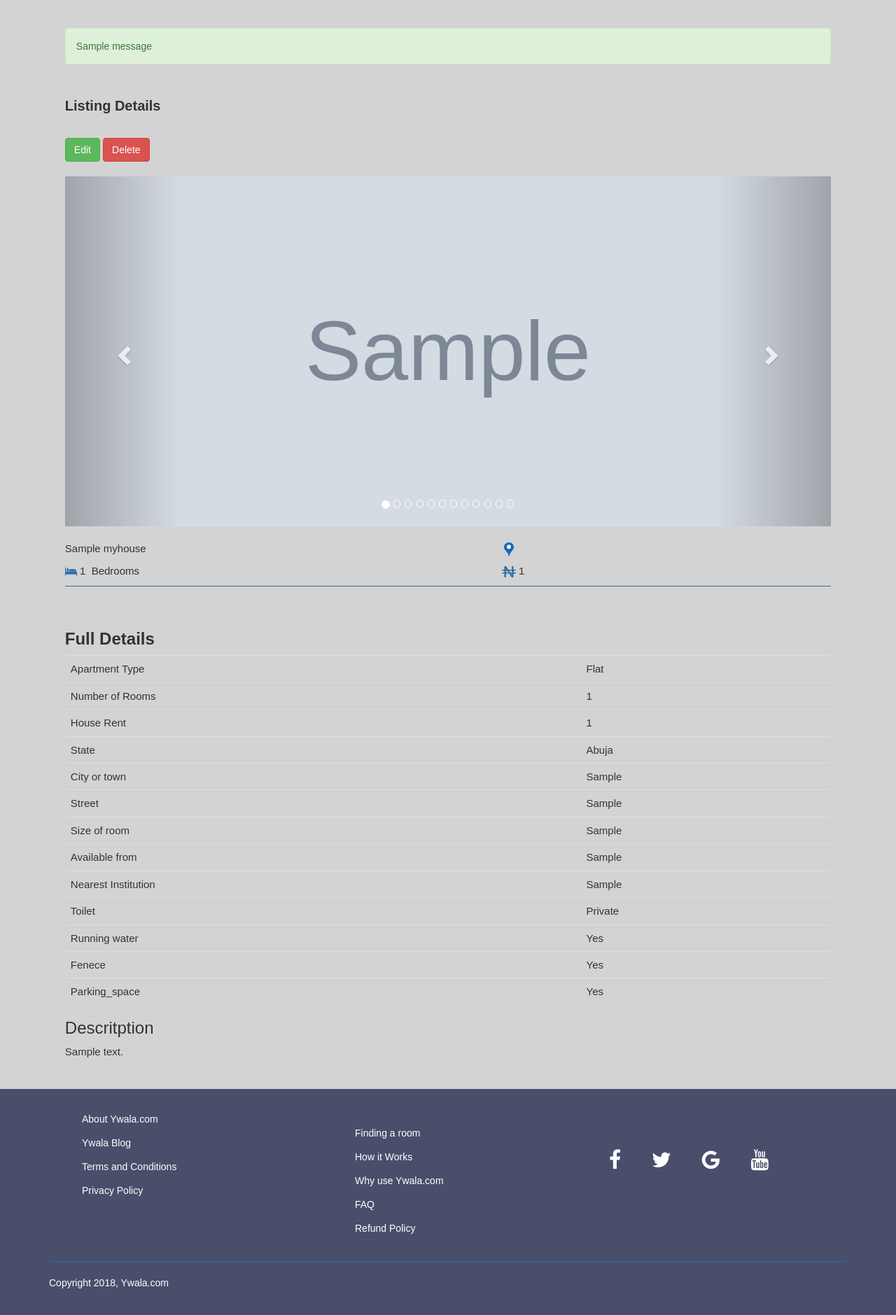
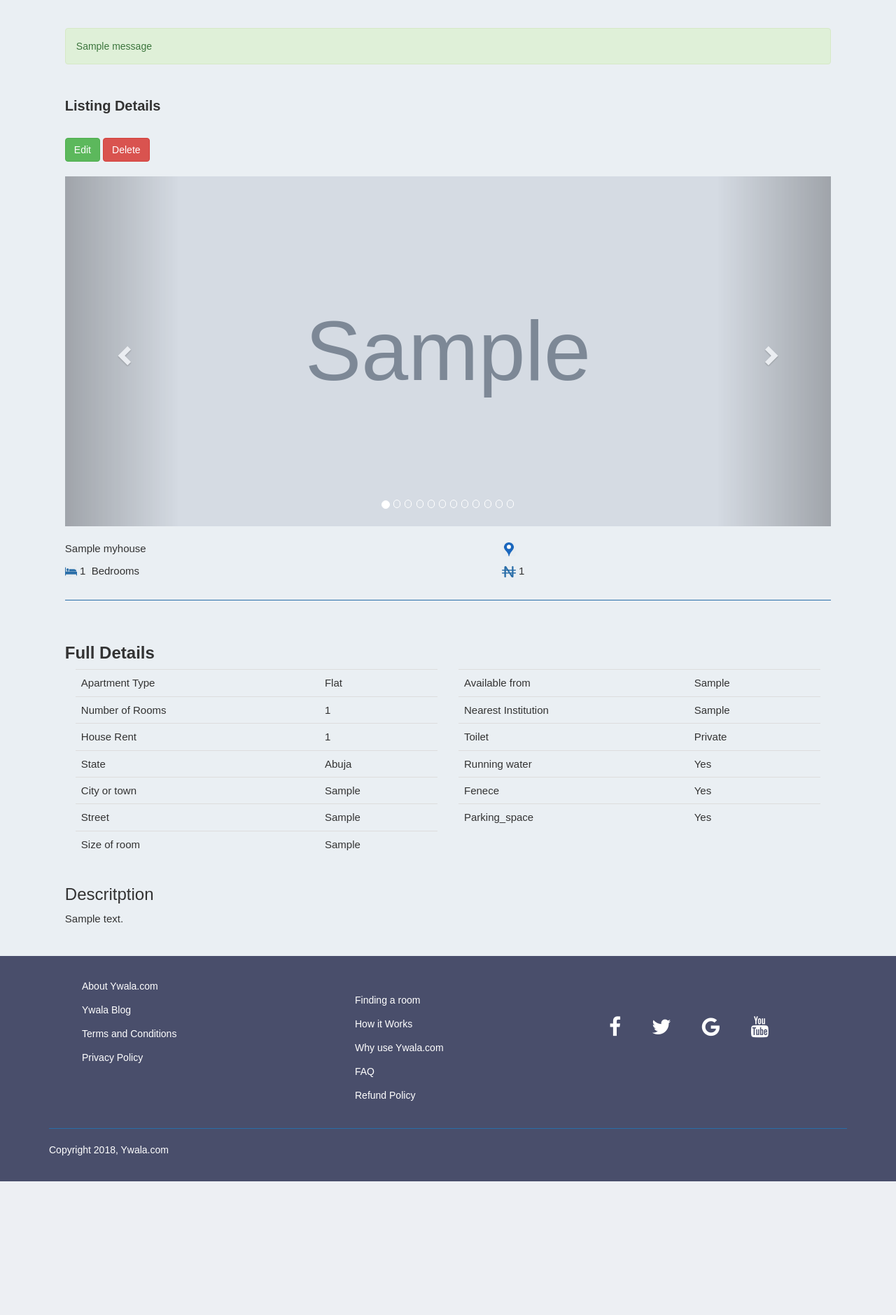
Before and after one commit to wofstech/-sturdy-happiness, a Django app: page /houses/listing/details/1/ in a window 1280 px wide. Shown: the part 81-1960 px from the top of the page at 70% size. After the commit the page ends 1769 px from the top, so only its background shows below. Run offline with Django 3.2, Linux system fonts and the light colour scheme; a user stored in the database is signed in; tables that the repository leaves empty hold one stand-in row (values such as "Sample post"); grey boxes marked "Sample" are stand-in pictures; one stand-in notice (Sample message) is shown; some libraries are stand-ins or nearby versions.

Commit message:
'newlookk'

```diff
--- a/account/static/account/styles.css
+++ b/account/static/account/styles.css
@@ -76,8 +76,7 @@
     border:none;
     margin-left: 0;
     font-size: 20px;
-    border:2px solid;
-    border-color: #286DA8;
+
 
 }
 
@@ -192,10 +191,10 @@
     background:
     /* top, transparent red */
     linear-gradient(
-      rgba(255,255,255, 0.85),
-      rgba(255,255,255, 0.85)
+      rgba(255,255,255, 0.90),
+      rgba(255,255,255, 0.90)
     ),
-    url("/static/account/world2.png");
+    url("/static/account/world3.png");
     color: #000000;
     min-height: 300px;
 }
@@ -319,7 +318,7 @@
 
 
 #addhouse{
-    background: #d3d3d3;
+    background: #eaeff3;
     margin-bottom:0;
     margin: 0;
     padding:0;
@@ -388,7 +387,7 @@
 }
 
 #outeruser{
-    background: #d3d3d3;
+    background: #eaeff3;
 }
 
 .userlisting{
@@ -399,7 +398,11 @@
 
 #userlisting1{
 
-    background: #d3d3d3;
+    background: #eaeff3;
+}
+
+#table  tbody tr td#lefty{
+    padding-left:80px
 }
 
 
@@ -515,8 +518,7 @@
         padding: 10px;
         border:none;
         margin-left: 0;
-        border:2px solid;
-    border-color: #286DA8;
+
         font-size: 20px;
 
 
@@ -607,7 +609,7 @@
 
     #newsarea1{
         padding-top:20px;
-        padding-left:10px;
+        padding-left:28px;
         width: 90%;
 
     }
--- a/account/templates/base.html
+++ b/account/templates/base.html
@@ -62,6 +62,8 @@
                     <a href="#" class="dropdown-toggle" data-toggle="dropdown" role="button" aria-haspopup="true" aria-expanded="false" style='color:#286DA8'>Hello {{ request.user.first_name }}<span class="caret"></span></a>
                     <ul class="dropdown-menu">
                       <li><a href="{% url 'account:dashboard' %}">Dashboard</a></li>
+                      <li role="separator" class="divider"></li>
+                      <li><a href="{% url 'addlisting' %}">Make a listing</a></li>
                       <li role="separator" class="divider"></li>
                       <li><a href="{% url 'postman:inbox' %}">Inbox</a></li>
                       <li role="separator" class="divider"></li>
@@ -128,5 +130,6 @@
             </div>
         </footer>
 
+
 </body>
 </html>
--- a/houses/templates/houses/ListingByUserDetails.html
+++ b/houses/templates/houses/ListingByUserDetails.html
@@ -147,11 +147,12 @@
                                 </div>
 
                             </div>
-                    <div style='clear:both;'>
+                    <div style='clear:both;'></div>
                     <hr style='border-color:#286DA8;'>
                     <br>
                     <h3><strong>Full Details</strong></h3>
-                    <table class='table table-hover' style="padding:20px;">
+                    <div class='col-sm-6'>
+                            <table class='table table-hover' >
                                     <tr>
                                         <td>Apartment Type</td>
                                         <td>{{house_list1.type_of_apartment}}</td>
@@ -186,46 +187,48 @@
                                         <td>Size of room</td>
                                         <td>{{house_list1.Size_of_room}}</td>
                                     </tr>
+                            </table>
 
+                    </div>
+
+                    <div class='col-sm-6'>
+                        <table class='table table-hover' id='table'>
                             <tr>
                                     <td>Available from</td>
-                            <td>{{house_list1.Available_from}}</td>
+                                    <td id='lefty'>{{house_list1.Available_from}}</td>
                                 </tr>
 
                                 <tr>
                                     <td>Nearest Institution</td>
-                            <td>{{house_list1.nearest_institution}}</td>
+                                    <td id='lefty'>{{house_list1.nearest_institution}}</td>
                                 </tr>
 
                                 <tr>
                                     <td>Toilet</td>
-                            <td>{{house_list1.Toilet}}</td>
+                                    <td id='lefty'>{{house_list1.Toilet}}</td>
 
                                 </tr>
 
                                 <tr>
                                     <td>Running water</td>
-                            <td>{{house_list1.Running_water}}</td>
+                                    <td id='lefty'>{{house_list1.Running_water}}</td>
                                 </tr>
 
                                 <tr>
                                     <td>Fenece</td>
-                            <td>{{house_list1.Fenced}}</td>
+                                    <td id='lefty'>{{house_list1.Fenced}}</td>
                                 </tr>
 
                                 <tr>
                                     <td>Parking_space</td>
-                            <td>{{house_list1.Parking_space}}</td>
+                                    <td id='lefty'>{{house_list1.Parking_space}}</td>
                                 </tr>
 
+                            </table>
+                    </div>
 
 
-
-
-
-
-                    </table>
-
+                    <div style='clear:both'></div>
                    <strong><h3>Descritption</h3></strong>
                     {{house_list1.description}}<br><br><br>
 
--- a/houses/views.py
+++ b/houses/views.py
@@ -105,7 +105,7 @@
             vip = vip_form.save(commit=False)
             vip.save()
             messages.success(request, 'Information saved successfully')
-            return redirect('dashboard')
+            return redirect('account:dashboard')
     else:
         vip_form = VipForm()
     return render(request, 'houses/vip.html', {'vip_form': vip_form})
--- a/postman/templates/postman/base_write.html
+++ b/postman/templates/postman/base_write.html
@@ -20,7 +20,7 @@
   }
 
   #postman{
-    background: #d3d3d3;
+    background: #eaeff3;
     padding-top: 30px;
     padding-bottom: 20px;
 
--- a/postman/templates/postman/view.html
+++ b/postman/templates/postman/view.html
@@ -12,7 +12,7 @@
 }
 
   #postman{
-    background: #d3d3d3;
+    background: #eaeff3;
     padding-top: 30px;
     padding-bottom: 20px;
 
```
Also changed, not shown: account/templates/account/dashboard.html (+49 -18 lines), account/static/account/w4.jpg (added), account/static/account/w5.jpg (added), account/static/account/world3.png (added). Lines whose indentation alone changed are shown as unchanged.
